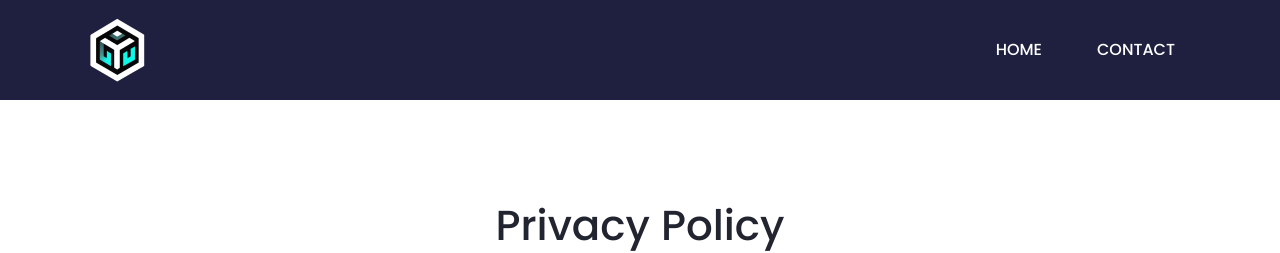
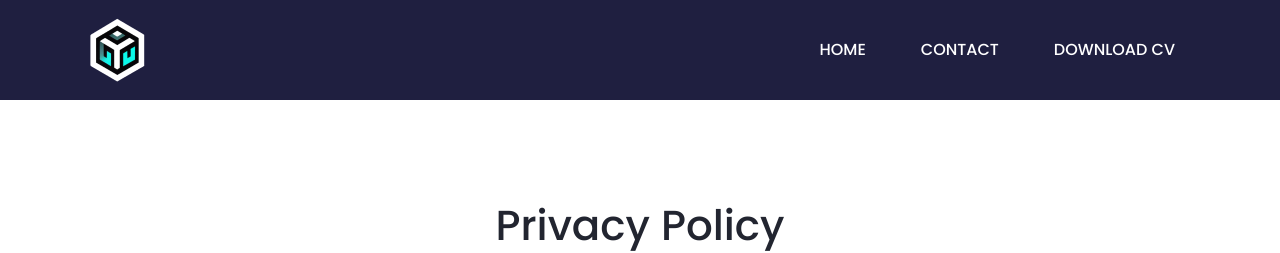
Before and after one commit to CortesJoan/WebPortfolio, a Jekyll site: the page built from privacy-policy.md, in a window 1280 px wide. Shown: the top 253 px of the page. Built offline with Jekyll 4.4.1, drawn with Linux system fonts in a browser that asks for light colours; nearby versions of some CDN libraries.

Commit message:
Added a download CV button and the CV

```diff
--- a/_includes/navigation.html
+++ b/_includes/navigation.html
@@ -25,4 +25,17 @@
     {% endif %}
   </li>
   {% endfor %}
+   <li class="nav-item">
+     <a class="nav-link" href="#" onclick="downloadCV()">Download CV</a>
+   </li>
 </ul>
+<script>
+    function downloadCV() {
+        var link = document.createElement('a');
+        link.href = '/assets/files/public/cv.pdf';  // Update path if needed
+        link.download = 'CVJoanCortesEnWithPortfolio.pdf';
+        document.body.appendChild(link);
+        link.click();
+        document.body.removeChild(link);
+    }
+</script>
```
Also changed, not shown: 1 other file.
